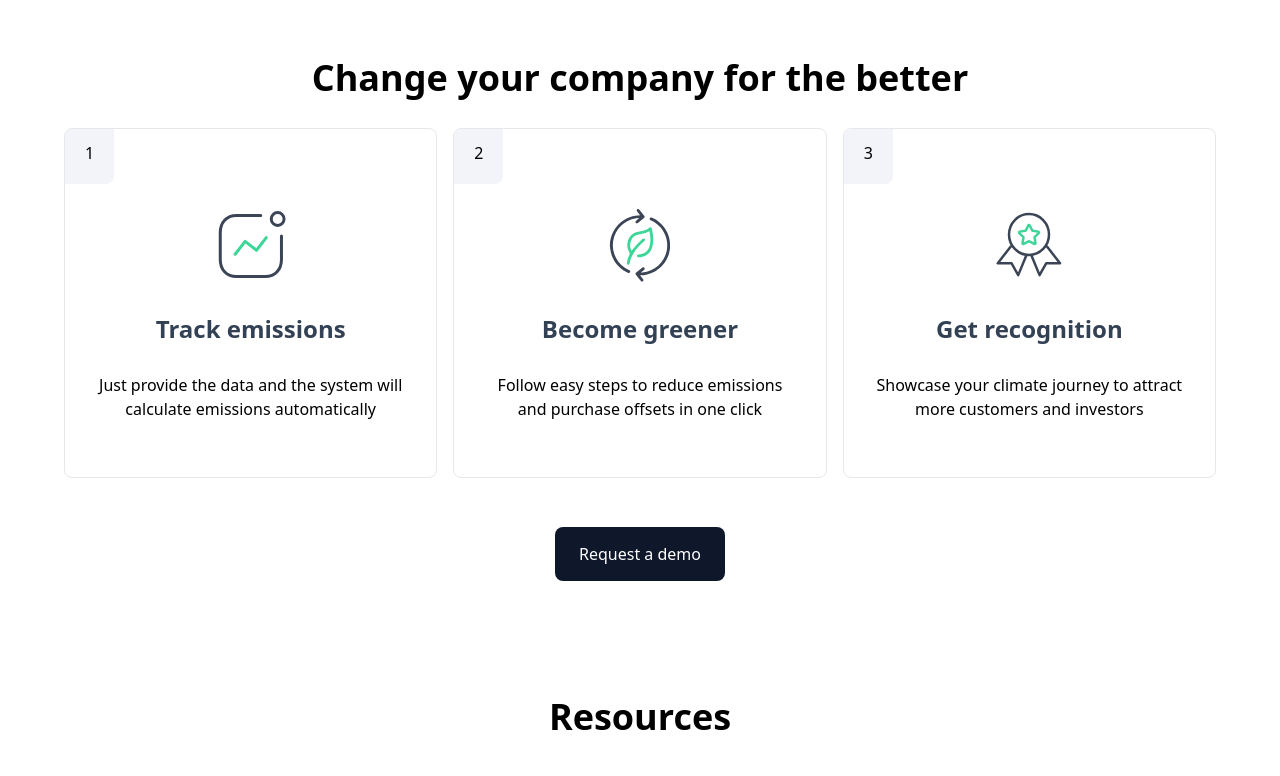
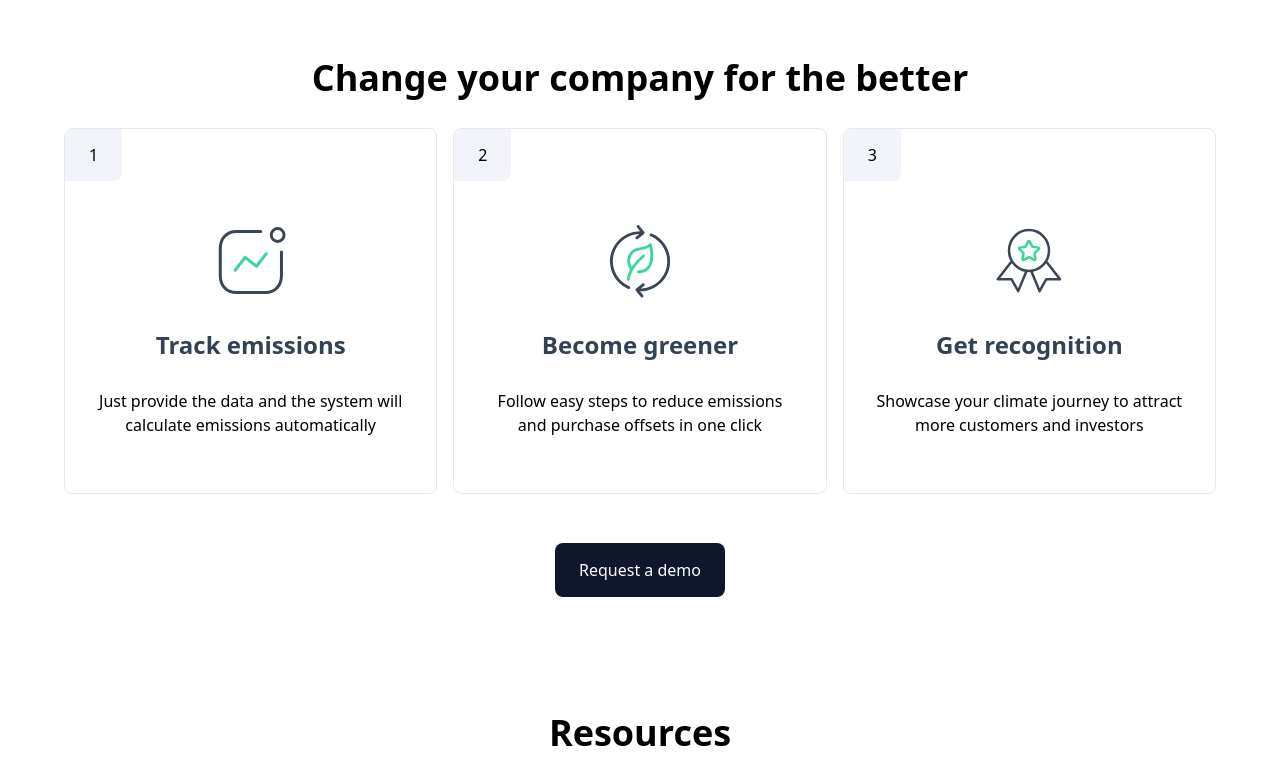
Before and after one commit to asaddarain/net0-practice, a website: page src/index.html in a window 1280 px wide. Shown: the part 3140-3916 px from the top of the page. Drawn offline with nearby package versions, Linux system fonts and the light colour scheme; files that its build step writes are made by us from their sources.

Commit message:
minor changes on the img of div-7

```diff
--- a/src/index.html
+++ b/src/index.html
@@ -234,9 +234,7 @@
         <ul class="grid grid-cols-1 gap-4 md:grid-cols-3">
             <!-- li-1 -->
             <li class="border rounded-lg overflow-hidden">
-                <div class=" mt-3">
-                    <span class="rounded-br-lg bg-primary-400 p-5">1</span>
-                </div>
+                <span class="rounded-br-lg bg-primary-400 py-3.5 px-6 inline-block">1</span>
                 <div class="text-center px-8 py-10">
                     <img class="mx-auto" src="./61ae1cf7d81ca7d1e1d8d100_icon-track.svg" alt="">
                     <h1 class="font-semibold text-slate-700 text-2xl my-7">Track emissions</h1>
@@ -245,9 +243,7 @@
             </li>
             <!-- li-2 -->
             <li class="border rounded-lg overflow-hidden">
-                <div class="mt-3">
-                    <span class="rounded-br-lg bg-primary-400 text-center p-5">2</span>
-                </div>
+                <span class="rounded-br-lg bg-primary-400 text-center py-3.5 px-6 inline-block">2</span>
                 <div class="text-center px-8 py-10">
                     <img class="mx-auto" src="./61ae1cf891e7244946e799bb_icon-greener.svg" alt="">
                     <h1 class="font-semibold text-slate-700 text-2xl my-7">Become greener</h1>
@@ -256,9 +252,7 @@
             </li>
             <!-- li-3 -->
             <li class="border rounded-lg overflow-hidden">
-                <div class="mt-3">
-                    <span class="rounded-br-lg bg-primary-400 p-5">3</span>
-                </div>
+                <span class="rounded-br-lg bg-primary-400 py-3.5 px-6 inline-block">3</span>
                 <div class="text-center px-8 py-10">
                     <img class="mx-auto" src="./61ae1cf7d7b1912813ed513f_icon-recognition.svg" alt="">
                     <h1 class="font-semibold text-slate-700 text-2xl my-7">Get recognition</h1>
@@ -320,9 +314,9 @@
                     the demo</a>
             </div>
             <!-- div-7 pt-2 -->
-            <div class="w-full h-full overflow-hidden">
-                <img class="relative left-16 top-0 rounded-tl-xl" src="./617aa7a3807f21ecdb592d3f_reporting-p-1600.jpeg"
-                    alt="">
+            <div class="w-full h-full overflow-hidden flex items-end">
+
+                <img class="rounded-tl-xl" src="./617aa7a3807f21ecdb592d3f_reporting-p-1600.jpeg" alt="">
             </div>
         </div>
 
```
